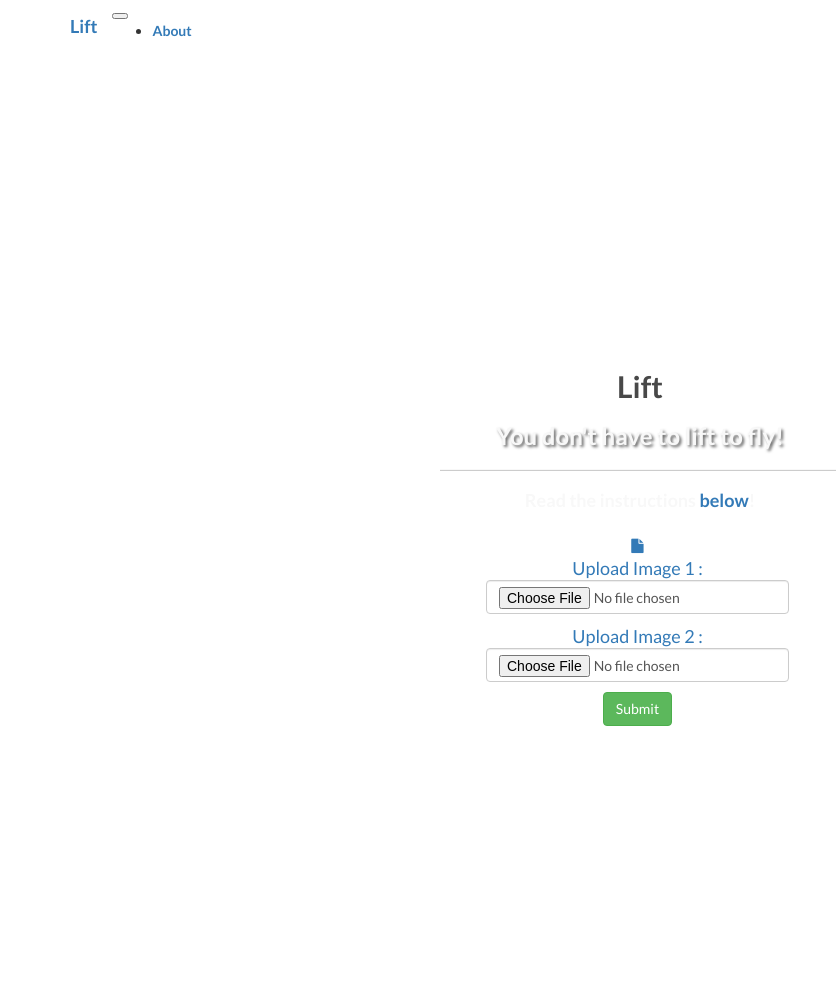
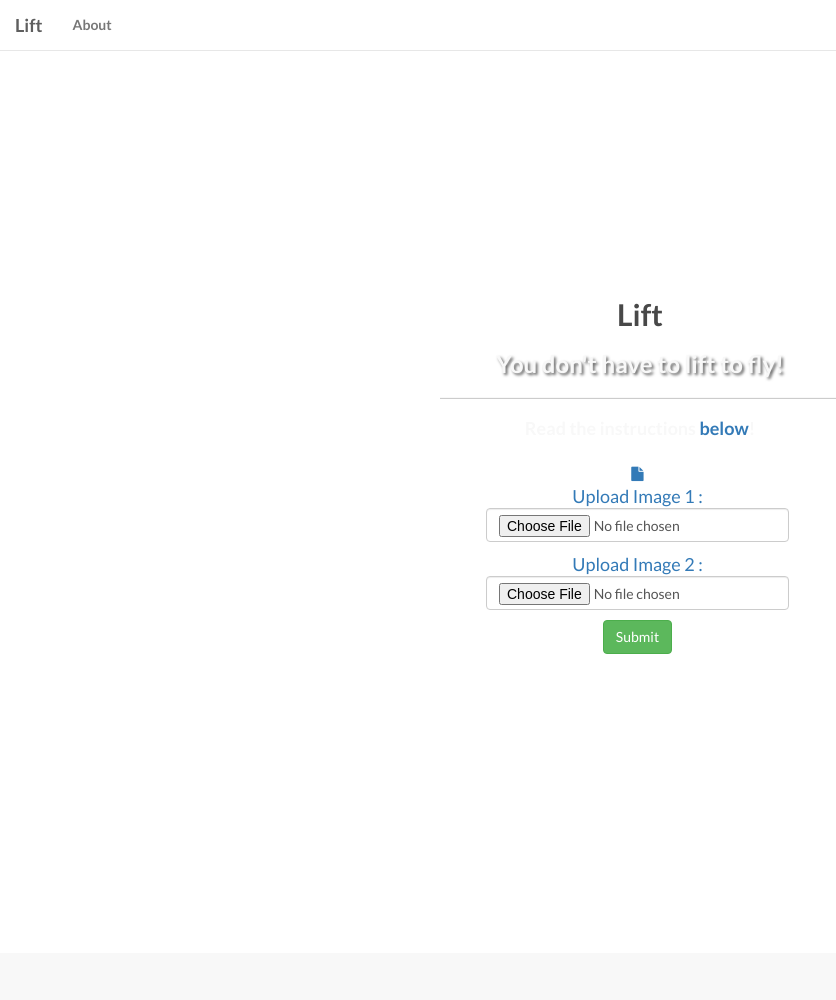
Before and after one commit to dhruvramani/CodeFunDo-2017, a Django app: page / in a window 1280 px wide. Shown: the top 1000 px of the page, without its empty margins (0-836 px from the left). Run offline with Django 3.2, Linux system fonts and the light colour scheme; some libraries are stand-ins or nearby versions.

Commit message:
Navbar Fixed

```diff
--- a/webapp/main/templates/main/base.html
+++ b/webapp/main/templates/main/base.html
@@ -16,21 +16,25 @@
   </head>
 
   <body>
-        <nav class="navbar navbar-expand-lg navbar-light bg-light fixed-top " >
-        <div class="container">
-            <a class="navbar-brand" href="#">Lift</a>
-            <button class="navbar-toggler" type="button" data-toggle="collapse" data-target="#navbarResponsive" aria-controls="navbarResponsive" aria-expanded="false" aria-label="Toggle navigation">
-                <span class="navbar-toggler-icon"></span>
-            </button>
-            <div class="collapse navbar-collapse" id="navbarResponsive">
-                <ul class="navbar-nav ml-auto">
-                    <li class="nav-item">
-                        <a class="nav-link" href="#about">About</a>
-                    </li>
-                </ul>
+        <nav class="navbar navbar-default navbar-fixed-top" style='background-color:white;'>
+            <div class="container-fluid">
+                <div class="navbar-header">
+                    <button type="button" class="navbar-toggle" data-toggle="collapse" data-target="#myNavbar">
+                        <span class="icon-bar"></span>
+                        <span class="icon-bar"></span>
+                        <span class="icon-bar"></span>
+                    </button>
+                    <a class="navbar-brand" href="#">Lift</a>
+                </div>
+            <div>
+                <div class="collapse navbar-collapse" id="myNavbar">
+                    <ul class="nav navbar-nav">
+                        <li><a href="#about">About</a></li>
+                    </ul>
+                </div>
             </div>
         </div>
-        </nav>
+    </nav>
 
         {% block mainBlock %}
         {% endblock %}
```
